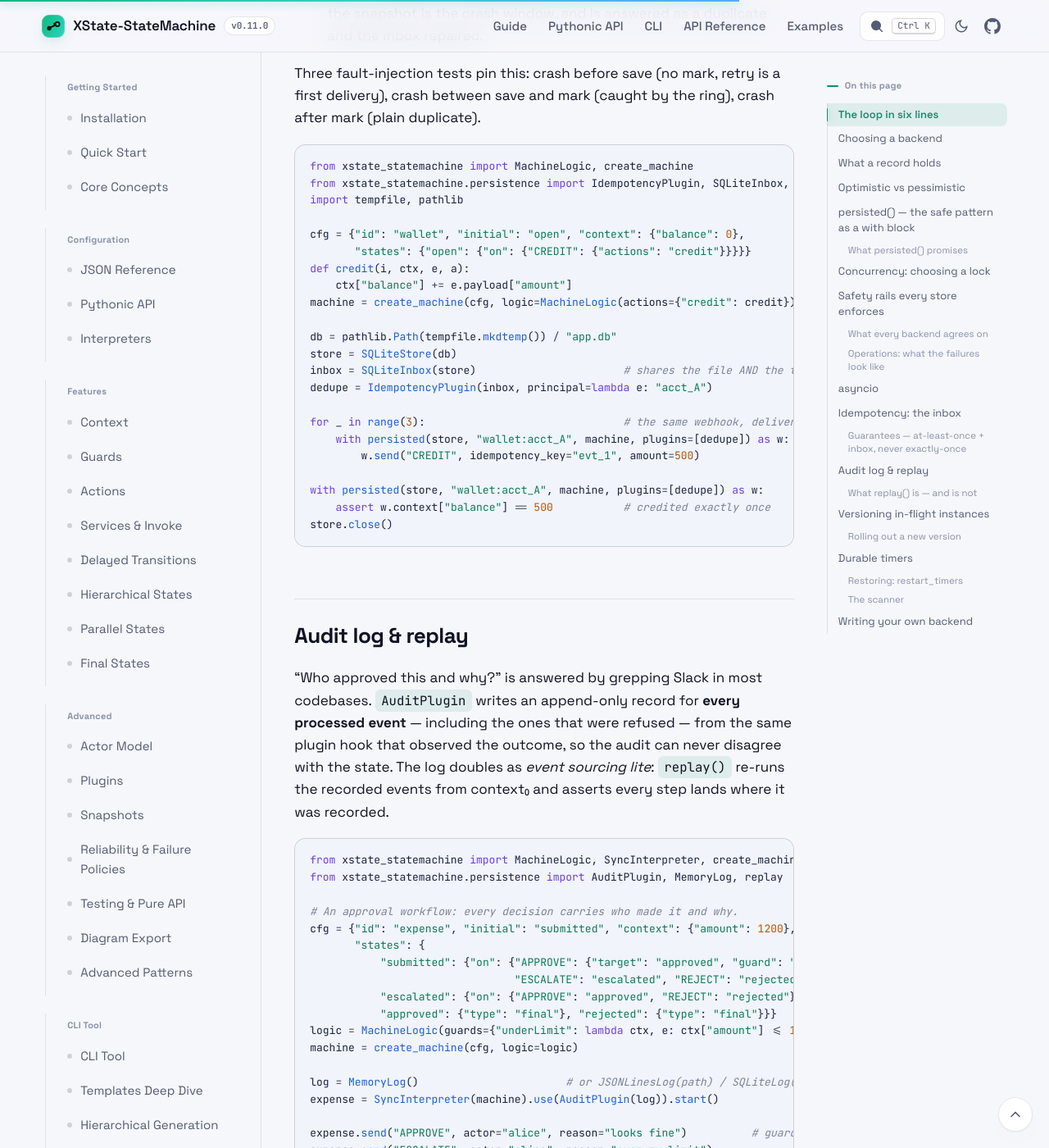
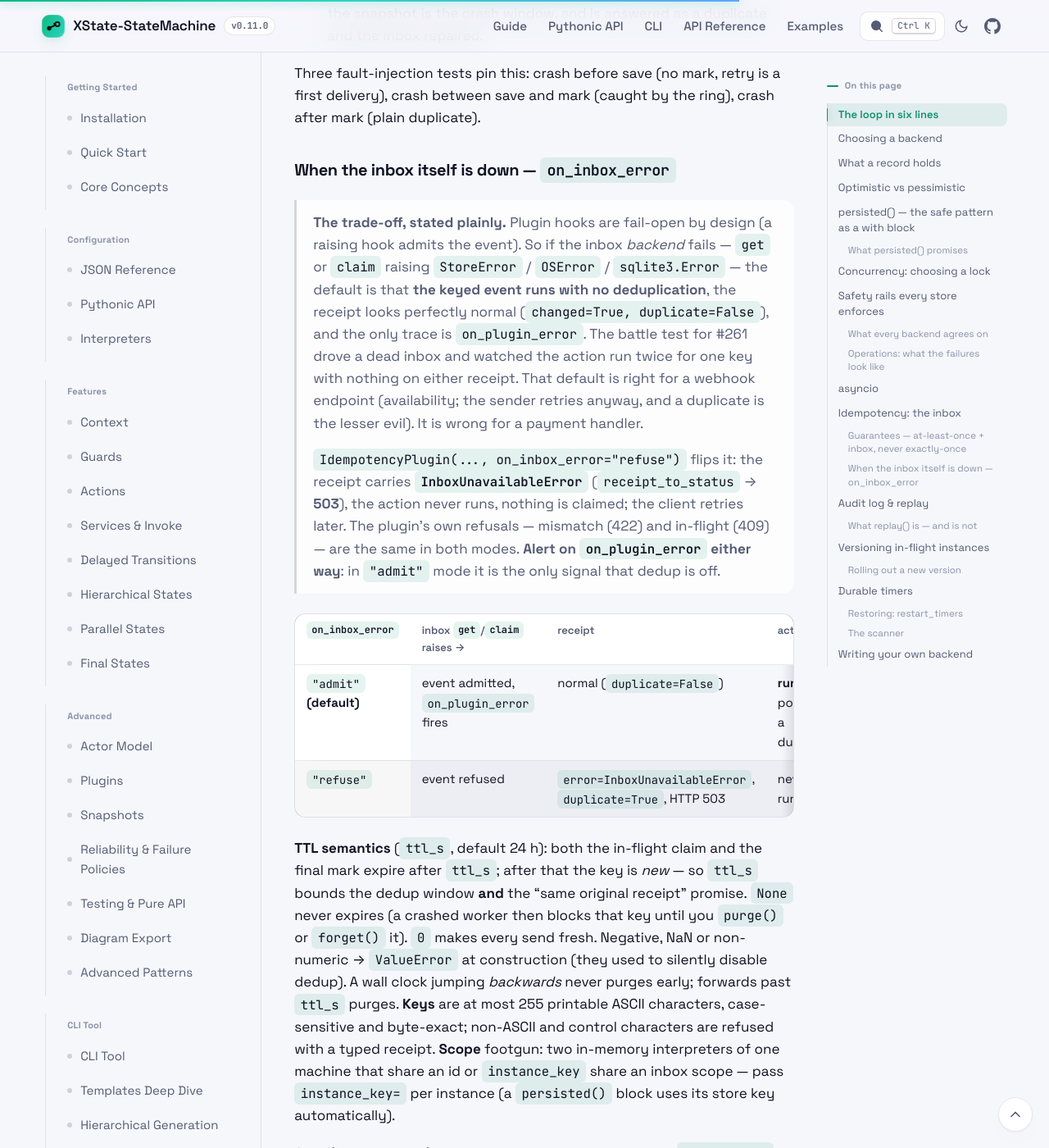
Before and after one commit to basiltt/xstate-statemachine, a Jekyll site: the page built from docs/_guide/persistence.md, in a window 1280 px wide and 1400 px high, scrolled down 20964 px. Shown: the whole window at 82% size. Built offline with Jekyll 4.4.1, drawn with Linux system fonts in a browser that asks for light colours; some of the changed text lies outside the part shown.

Commit message:
docs(idempotency): the dead-inbox trade-off stated plainly (on_inbox_error table), TTL semantics, key/scope rules, measured cost; security.md X0.2; API index rows for InboxUnavailableError (503)
Co-Authored-By: Claude Fable 5 <noreply@anthropic.com>

````diff
--- a/docs/_guide/persistence.md
+++ b/docs/_guide/persistence.md
@@ -397,6 +397,21 @@ Crash consistency (X0.3) — the mark must be visible *iff* the snapshot contain
 
 Three fault-injection tests pin this: crash before save (no mark, retry is a first delivery), crash between save and mark (caught by the ring), crash after mark (plain duplicate).
 
+### When the inbox itself is down — `on_inbox_error`
+
+> **The trade-off, stated plainly.** Plugin hooks are fail-open by design (a raising hook admits the event). So if the inbox *backend* fails — `get` or `claim` raising `StoreError` / `OSError` / `sqlite3.Error` — the default is that **the keyed event runs with no deduplication**, the receipt looks perfectly normal (`changed=True, duplicate=False`), and the only trace is `on_plugin_error`. The battle test for #261 drove a dead inbox and watched the action run twice for one key with nothing on either receipt. That default is right for a webhook endpoint (availability; the sender retries anyway, and a duplicate is the lesser evil). It is wrong for a payment handler.
+>
+> `IdempotencyPlugin(..., on_inbox_error="refuse")` flips it: the receipt carries **`InboxUnavailableError`** (`receipt_to_status` → **503**), the action never runs, nothing is claimed; the client retries later. The plugin's own refusals — mismatch (422) and in-flight (409) — are the same in both modes. **Alert on `on_plugin_error` either way**: in `"admit"` mode it is the only signal that dedup is off.
+
+| `on_inbox_error` | inbox `get`/`claim` raises → | receipt | action |
+|:--|:--|:--|:--|
+| `"admit"` **(default)** | event admitted, `on_plugin_error` fires | normal (`duplicate=False`) | **runs** — possibly a duplicate |
+| `"refuse"` | event refused | `error=InboxUnavailableError`, `duplicate=True`, HTTP 503 | never runs |
+
+**TTL semantics** (`ttl_s`, default 24 h): both the in-flight claim and the final mark expire after `ttl_s`; after that the key is *new* — so `ttl_s` bounds the dedup window **and** the "same original receipt" promise. `None` never expires (a crashed worker then blocks that key until you `purge()` or `forget()` it). `0` makes every send fresh. Negative, NaN or non-numeric → `ValueError` at construction (they used to silently disable dedup). A wall clock jumping *backwards* never purges early; forwards past `ttl_s` purges. **Keys** are at most 255 printable ASCII characters, case-sensitive and byte-exact; non-ASCII and control characters are refused with a typed receipt. **Scope** footgun: two in-memory interpreters of one machine that share an id or `instance_key` share an inbox scope — pass `instance_key=` per instance (a `persisted()` block uses its store key automatically).
+
+**Cost** (Windows, 3.14): bare send 14 µs; with the plugin on `MemoryInbox` 64 µs; on `SQLiteInbox` 178 µs. `MemoryInbox` ≈ 377 B per entry and `purge_expired()` reclaims it; a 10 000-row `SQLiteInbox` is 2.8 MB, `purge` of 10 000 expired rows 6.8 ms (indexed), 0 expired rows 0.03 ms.
+
 ```python
 from xstate_statemachine import MachineLogic, create_machine
 from xstate_statemachine.persistence import IdempotencyPlugin, SQLiteInbox, SQLiteStore, persisted
````
Also changed, not shown: docs/_guide/security.md (+1 -1 lines), docs/api/index.md (+3 -3 lines).
